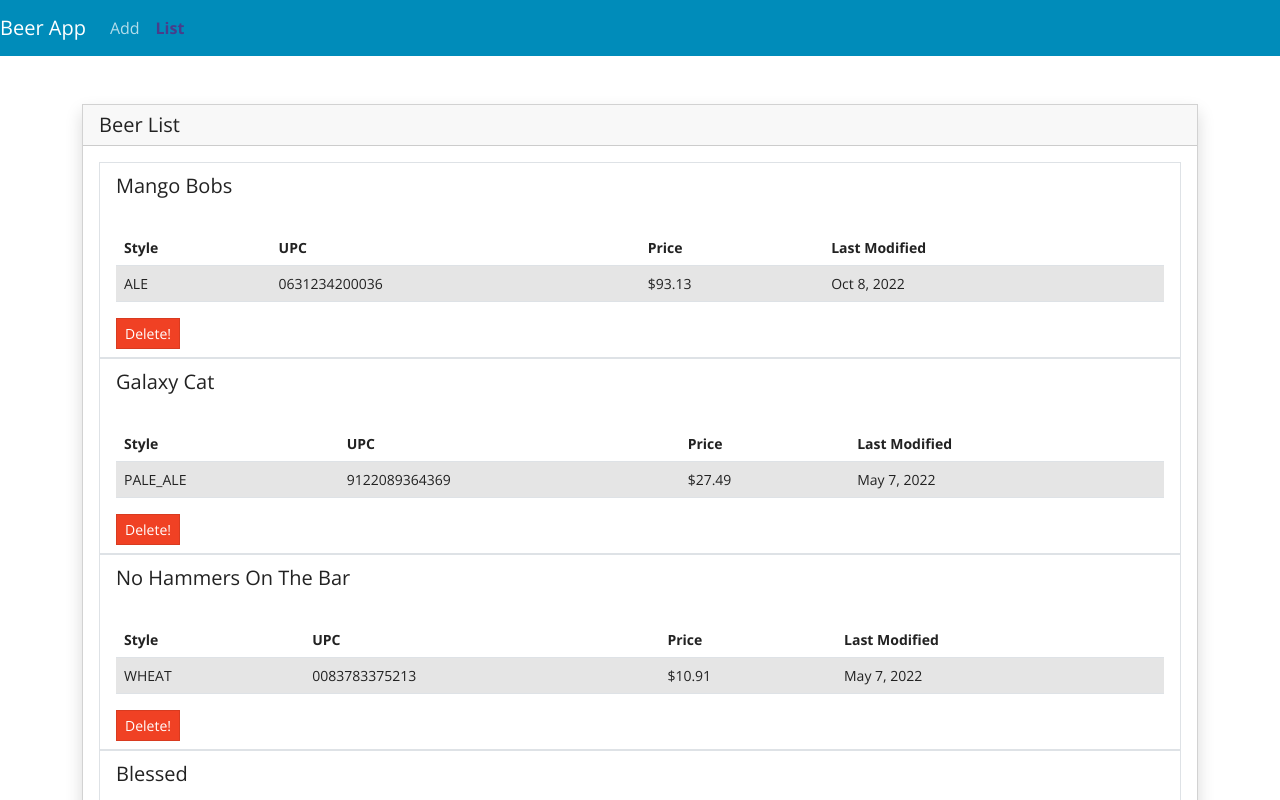
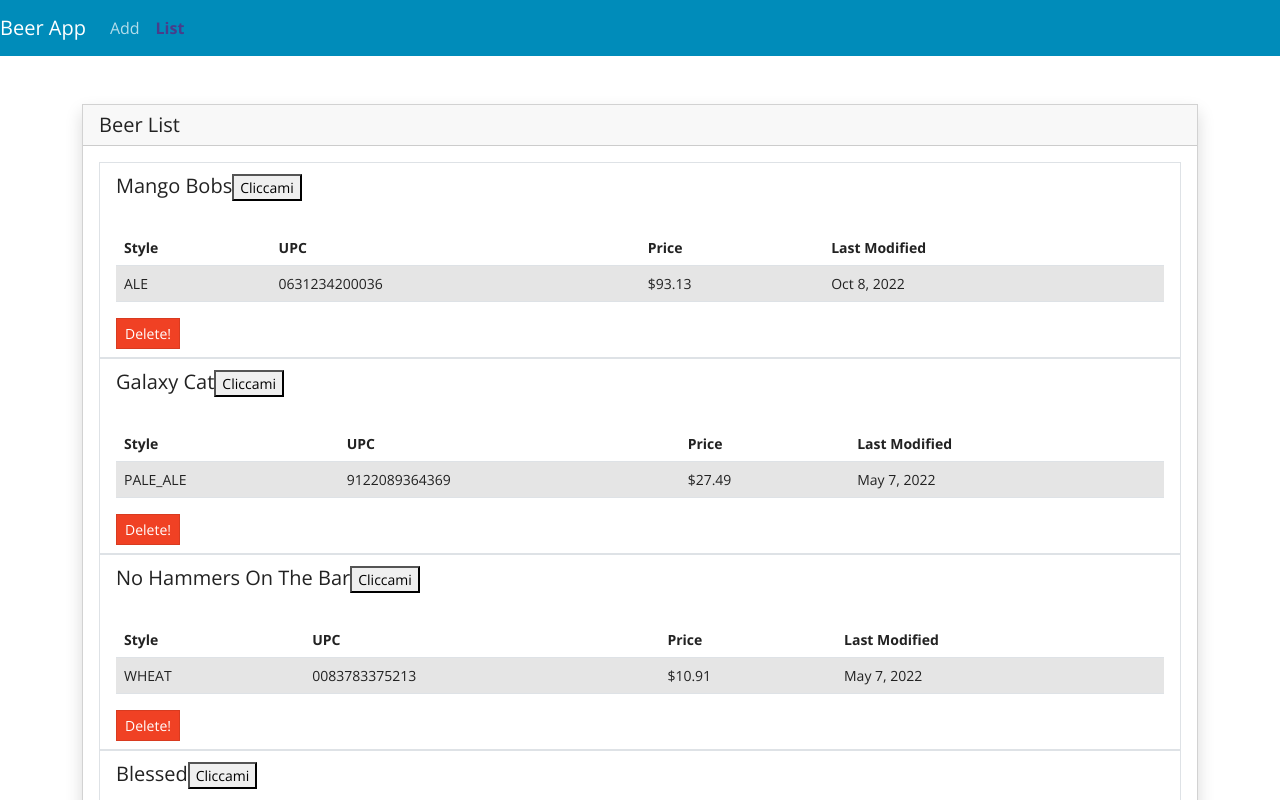
Before and after one commit to ffiorentino12/angular-project, an Angular app: page /list in a window 1280 px wide. Shown: the top 800 px of the page. Built offline with nearby package versions, Linux system fonts and the light colour scheme.

Commit message:
4 files modified

```diff
--- a/src/app/component/beer/beer.component.html
+++ b/src/app/component/beer/beer.component.html
@@ -1,6 +1,7 @@
 <li class="list-group-item">
   <div>
     <label class="lead mb-2">{{ beer.beerName }}</label>
+    <button (click)="cliccato.emit()"> Cliccami </button>
   </div>
   <br />
   <div>
--- a/src/app/component/beer/beer.component.ts
+++ b/src/app/component/beer/beer.component.ts
@@ -1,4 +1,4 @@
-import { Component, Input, OnInit } from '@angular/core';
+import { Component, EventEmitter, Input, OnInit, Output } from '@angular/core';
 import { Beer } from '../../model/model';
 import { BeerService } from '../../services/beer.service';
 
@@ -10,6 +10,7 @@ import { BeerService } from '../../services/beer.service';
 export class BeerComponent implements OnInit {
 
   @Input() beer: Beer;
+  @Output() cliccato = new EventEmitter<string>();
 
 
   beers: Beer[];
--- a/src/app/component/beerlist/beerlist.component.html
+++ b/src/app/component/beerlist/beerlist.component.html
@@ -3,7 +3,7 @@
   <h5 class="card-header"> Beer List </h5>
   <div class="card-body">
     <ul class="list-group" *ngFor = "let beer of beerService.beers">
-      <app-beer [beer]="beer"> </app-beer>
+      <app-beer (cliccato)="mihannoCliccato" [beer]="beer"> </app-beer>
       </ul>
   </div>
 </div>
--- a/src/app/component/beerlist/beerlist.component.ts
+++ b/src/app/component/beerlist/beerlist.component.ts
@@ -15,5 +15,8 @@ export class BeerlistComponent implements OnInit {
 
   ngOnInit() {
   }
+  mihannoCliccato() {
+    console.log("Cliccato")
+  }
 
 }
```
